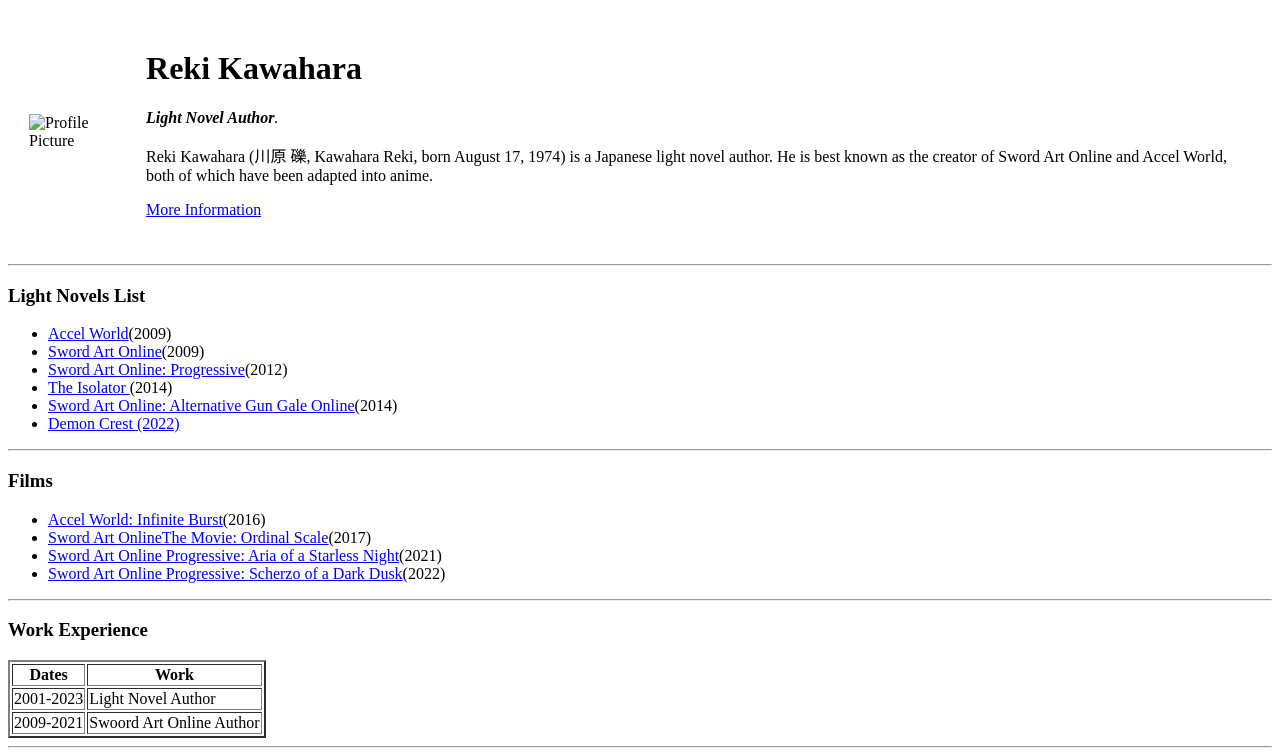
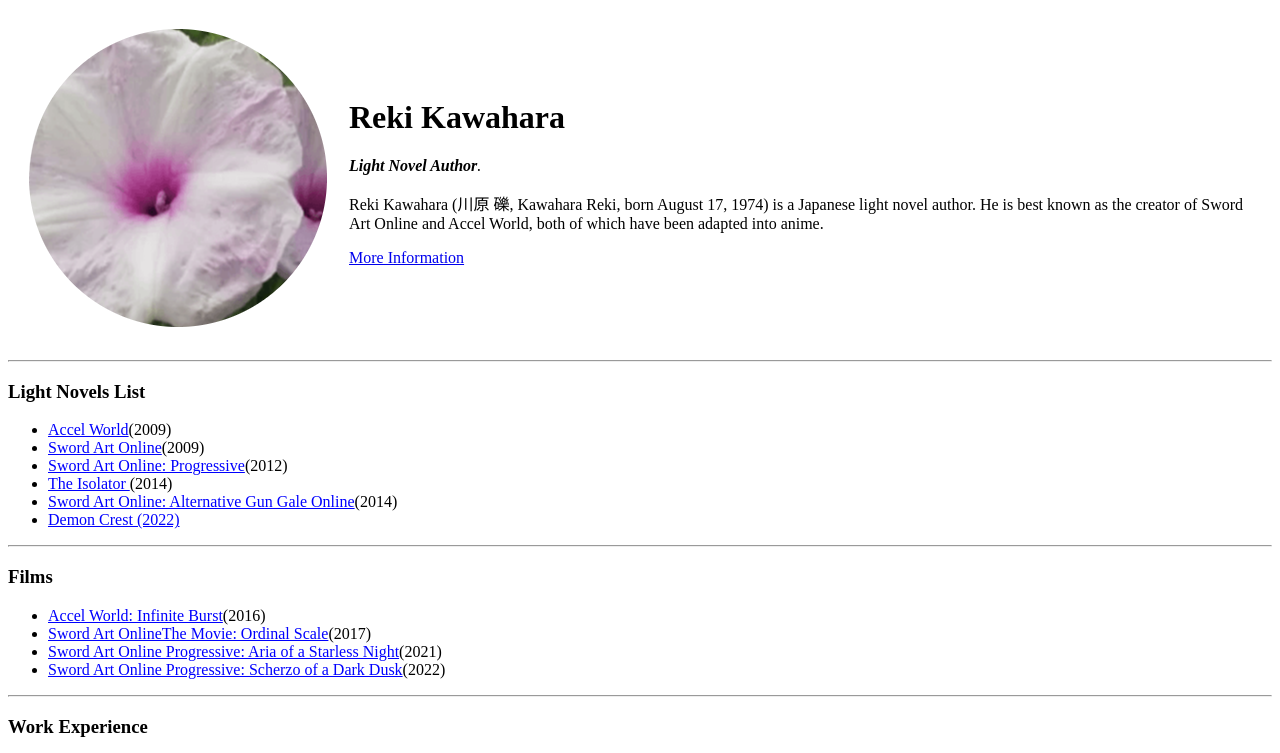
Before and after one commit to Mikulika2/Reki, a plain HTML site: page index.html in a window 1280 px wide. Shown: the top 753 px of the page. Drawn offline with Linux system fonts and the light colour scheme.

Commit message:
Removed images/ text

```diff
--- a/index.html
+++ b/index.html
@@ -19,7 +19,7 @@
     <body>
         <table cellspacing="20px">
             <tr>
-                <td><img src="Images/crop-circle.png" alt="Profile Picture">
+                <td><img src="crop-circle.png" alt="Profile Picture">
                     <!--Img that you are gonna put in your website where after img the rest are termed as attribues (src stands for source). If you wanna put an image to your browser you need either url or that image file must be present in the same directory as your html coding file. alt describes the alternative text reference as what the picture is about.-->
                 </td>
                 <td>
```
